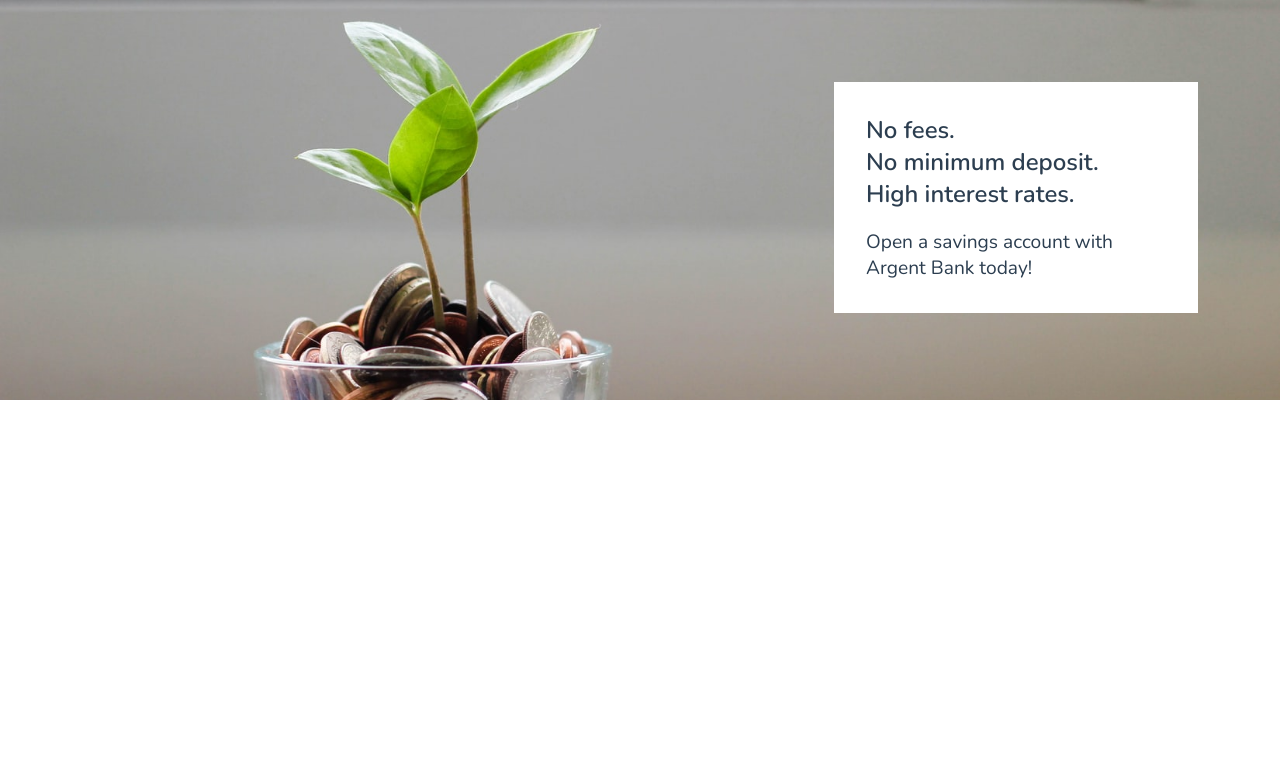
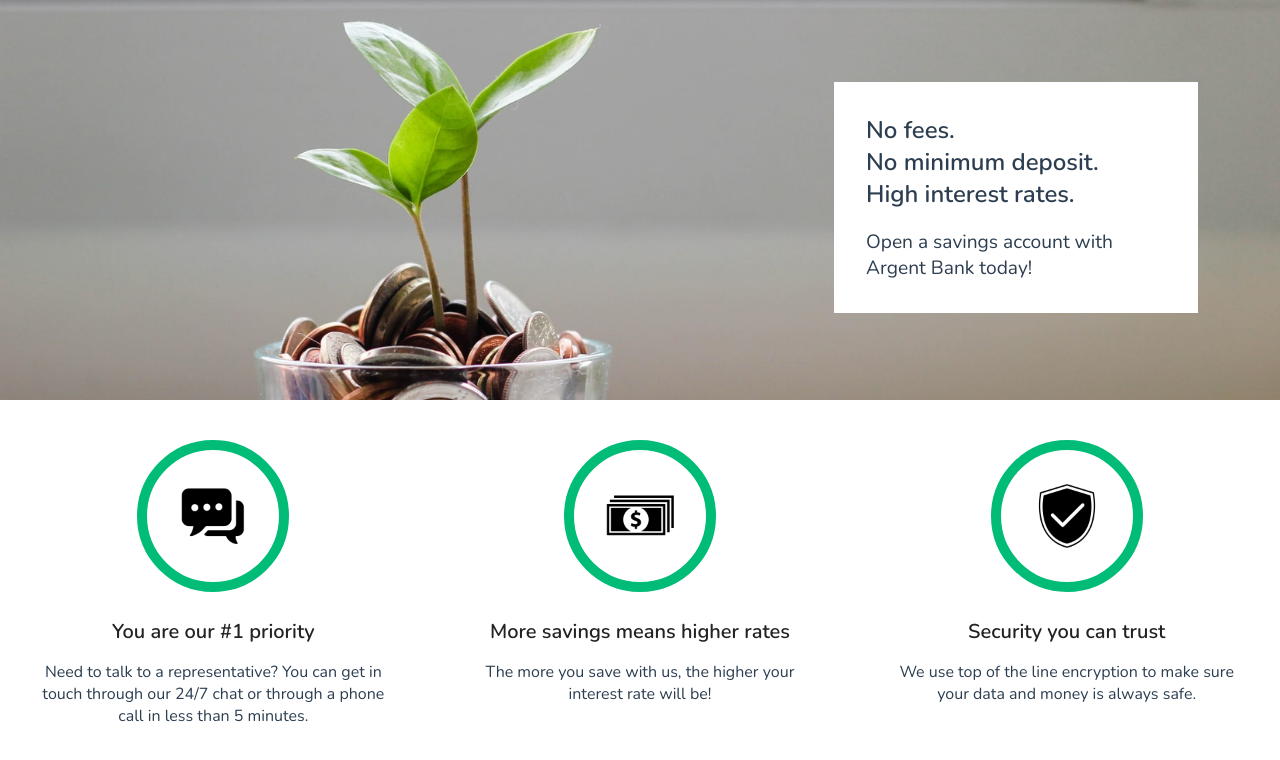
Before and after one commit to Maximecat/Maximecat_13_10092023, a React (Create React App) app: page / in a window 1280 px wide. Shown: the top 760 px of the page. Built offline with nearby package versions, Linux system fonts and the light colour scheme.

Commit message:
Feat (App) : inplement HomeInfo component + style

```diff
--- a/src/pages/Home/App.css
+++ b/src/pages/Home/App.css
@@ -0,0 +1,27 @@
+.features {
+    display: flex;
+    flex-direction: column;
+}
+
+@media (min-width: 920px) {
+    .features {
+        flex-direction: row;
+    }
+}
+
+.sr-only {
+    border: 0 !important;
+    clip: rect(1px, 1px, 1px, 1px) !important;
+    /* 1 */
+    -webkit-clip-path: inset(50%) !important;
+    clip-path: inset(50%) !important;
+    /* 2 */
+    height: 1px !important;
+    margin: -1px !important;
+    overflow: hidden !important;
+    padding: 0 !important;
+    position: absolute !important;
+    width: 1px !important;
+    white-space: nowrap !important;
+    /* 3 */
+}
--- a/src/pages/Home/App.jsx
+++ b/src/pages/Home/App.jsx
@@ -1,10 +1,20 @@
 import HeroHeader from '../../components/HeroHeader/HeroHeader';
+import HomeInfo from '../../components/HomeInfo/HomeInfo';
 import './App.css';
+import iconChat from './icon-chat.png';
+import iconMoney from './icon-money.png';
+import iconSecurity from './icon-security.png';
 
 function App() {
     return (
         <div className="App">
             <HeroHeader />
+            <section class="features">
+                <h2 class="sr-only">Features</h2>
+                <HomeInfo image={iconChat} title="You are our #1 priority" description="Need to talk to a representative? You can get in touch through our 24/7 chat or through a phone call in less than 5 minutes." alt="Chat Icon" />
+                <HomeInfo image={iconMoney} title="More savings means higher rates" description="The more you save with us, the higher your interest rate will be!" alt="Bill Icon" />
+                <HomeInfo image={iconSecurity} title="Security you can trust" description="We use top of the line encryption to make sure your data and money is always safe." alt="Shield Icon" />
+            </section>
         </div>
     );
 }
```
